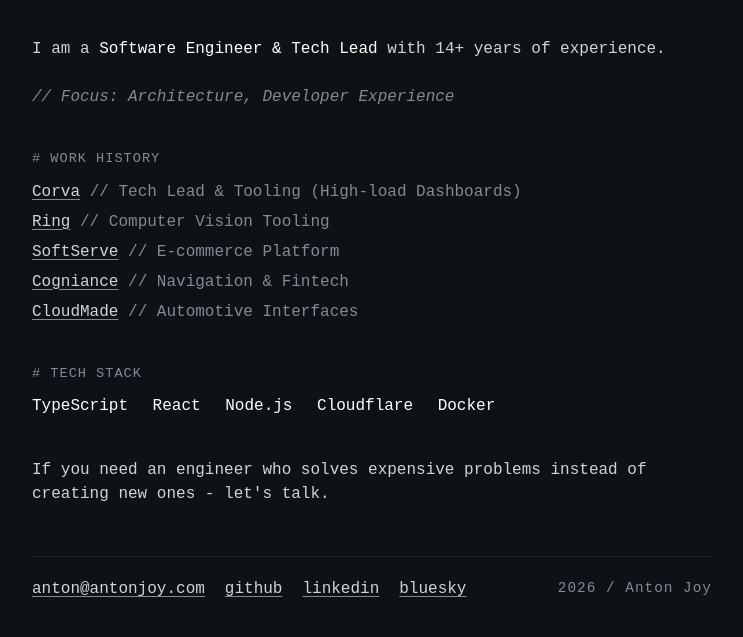
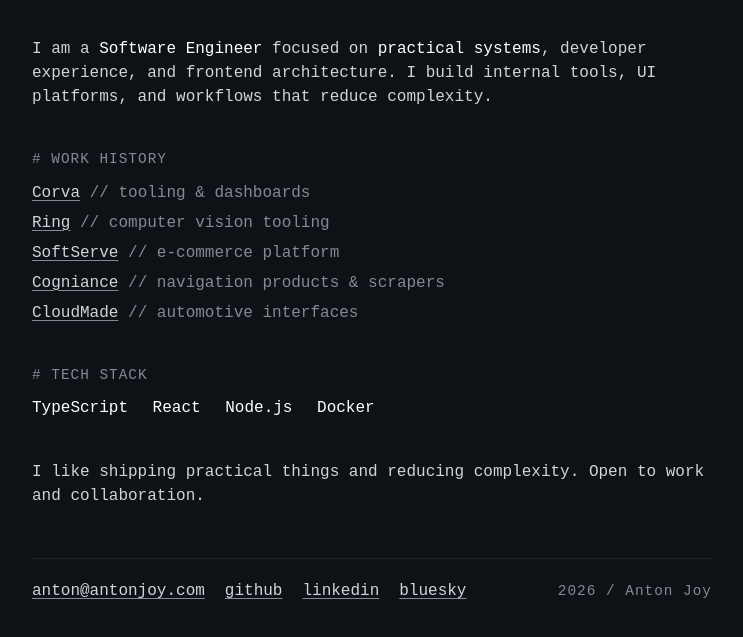
Before and after one commit to aj8k/antonjoy.com, a website: page public/index.html in a window 1280 px wide. Shown: the part 99-736 px from the top of the page, without its empty margins (268-1011 px from the left). Drawn offline with Linux system fonts and the light colour scheme.

Commit message:
Styles update

```diff
--- a/public/index.html
+++ b/public/index.html
@@ -8,7 +8,7 @@
     <title>Anton Joy</title>
     <meta
       name="description"
-      content="Anton Joy — Software Engineer & Tech Lead. Frontend architecture, developer experience, TypeScript and React."
+      content="Anton Joy — Software Engineer focused on frontend architecture, developer experience, and practical tooling."
     />
     <meta name="author" content="Anton Joy" />
 
@@ -21,7 +21,7 @@
     <meta property="og:title" content="Anton Joy" />
     <meta
       property="og:description"
-      content="Anton Joy — Software Engineer & Tech Lead. Frontend architecture, developer experience, TypeScript and React."
+      content="Anton Joy — Software Engineer focused on frontend architecture, developer experience, and practical tooling."
     />
 
     <meta name="twitter:card" content="summary" />
@@ -29,7 +29,7 @@
     <meta name="twitter:title" content="Anton Joy" />
     <meta
       name="twitter:description"
-      content="Anton Joy — Software Engineer & Tech Lead. Frontend architecture, developer experience, TypeScript and React."
+      content="Anton Joy — Software Engineer focused on frontend architecture, developer experience, and practical tooling."
     />
 
     <style>
@@ -77,12 +77,13 @@
         color: var(--highlight);
       }
 
-      .section-header {
+      h2 {
         color: var(--dim);
         margin-top: 40px;
         margin-bottom: 10px;
         text-transform: uppercase;
-        font-size: 0.85rem;
+        font-size: 0.9rem;
+        font-weight: normal;
         letter-spacing: 1px;
       }
 
@@ -178,7 +179,7 @@
           "https://www.producthunt.com/@antonjoy",
           "https://news.ycombinator.com/user?id=antonjoy"
         ],
-        "jobTitle": "Software Engineer / Tech Lead",
+        "jobTitle": "Software Engineer",
         "knowsAbout": [
           "Frontend Development",
           "Frontend Architecture",
@@ -195,25 +196,25 @@
       <h1>Anton Joy</h1>
 
       <p>
-        I am a <span class="highlight">Software Engineer & Tech Lead</span> with
-        <span id="exp-years">14</span>+ years of experience.
+        I am a <span class="highlight">Software Engineer</span> focused on
+        <span class="highlight">practical systems</span>, developer experience,
+        and frontend architecture. I build internal tools, UI platforms, and
+        workflows that reduce complexity.
       </p>
 
-      <div class="comment">// Focus: Architecture, Developer Experience</div>
-
-      <div class="section-header"># Work History</div>
+      <h2># Work History</h2>
 
       <div class="list-item">
         <a href="https://www.corva.ai" target="_blank" rel="noopener noreferrer"
           >Corva</a
         >
-        <span>// Tech Lead & Tooling (High-load Dashboards)</span>
+        <span>// tooling & dashboards</span>
       </div>
       <div class="list-item">
         <a href="https://ring.com" target="_blank" rel="noopener noreferrer"
           >Ring</a
         >
-        <span>// Computer Vision Tooling</span>
+        <span>// computer vision tooling</span>
       </div>
       <div class="list-item">
         <a
@@ -222,13 +223,13 @@
           rel="noopener noreferrer"
           >SoftServe</a
         >
-        <span>// E-commerce Platform</span>
+        <span>// e-commerce platform</span>
       </div>
       <div class="list-item">
         <a href="https://star.global" target="_blank" rel="noopener noreferrer"
           >Cogniance</a
         >
-        <span>// Navigation & Fintech</span>
+        <span>// navigation products & scrapers</span>
       </div>
       <div class="list-item">
         <a
@@ -237,49 +238,47 @@
           rel="noopener noreferrer"
           >CloudMade</a
         >
-        <span>// Automotive Interfaces</span>
+        <span>// automotive interfaces</span>
       </div>
 
-      <div class="section-header"># Tech Stack</div>
-      <div class="stack-line">TypeScript React Node.js Cloudflare Docker</div>
+      <h2># Tech Stack</h2>
+      <div class="stack-line">TypeScript React Node.js Docker</div>
 
       <p style="margin-top: 40px">
-        If you need an engineer who solves expensive problems instead of
-        creating new ones - let's talk.
+        I like shipping practical things and reducing complexity. Open to work
+        and collaboration.
       </p>
     </main>
 
     <footer class="links">
-      <a href="mailto:anton@antonjoy.com">anton@antonjoy.com</a>
+      <a href="#" id="email-link">anton@antonjoy.com</a>
       <a
         href="https://github.com/aj8k"
         target="_blank"
-        rel="noopener noreferrer"
+        rel="me noopener noreferrer"
         >github</a
       >
       <a
         href="https://linkedin.com/in/antonjoy/"
         target="_blank"
-        rel="noopener noreferrer"
+        rel="me noopener noreferrer"
         >linkedin</a
       >
       <a
         href="https://bsky.app/profile/antonjoy.com"
         target="_blank"
-        rel="noopener noreferrer"
+        rel="me noopener noreferrer"
         >bluesky</a
       >
 
-      <div class="copyright"><span id="curr-year">2026</span> / Anton Joy</div>
+      <div class="copyright">2026 / Anton Joy</div>
     </footer>
     <script>
       (function () {
-        const startYear = 2012;
-        const currentYear = new Date().getFullYear();
-        const experience = currentYear - startYear;
-
-        document.getElementById("curr-year").textContent = currentYear;
-        document.getElementById("exp-years").textContent = experience;
+        const email = "anton@antonjoy.com";
+        const emailLink = document.getElementById("email-link");
+        emailLink.setAttribute("href", "mailto:" + email);
+        emailLink.textContent = email;
       })();
     </script>
   </body>
```
